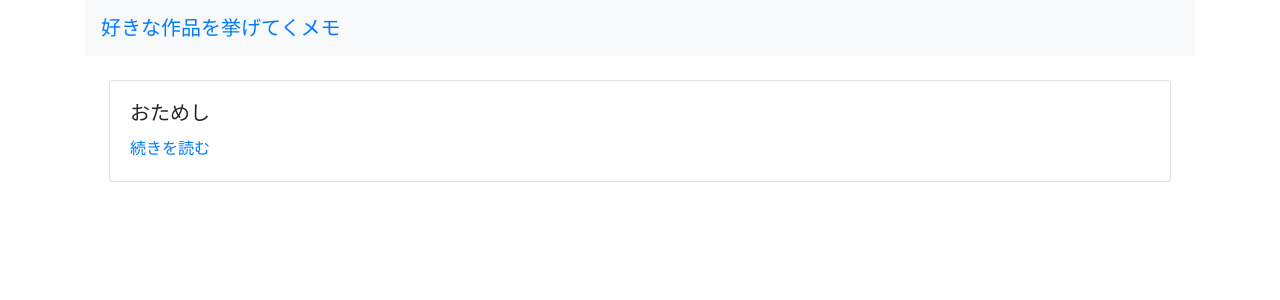
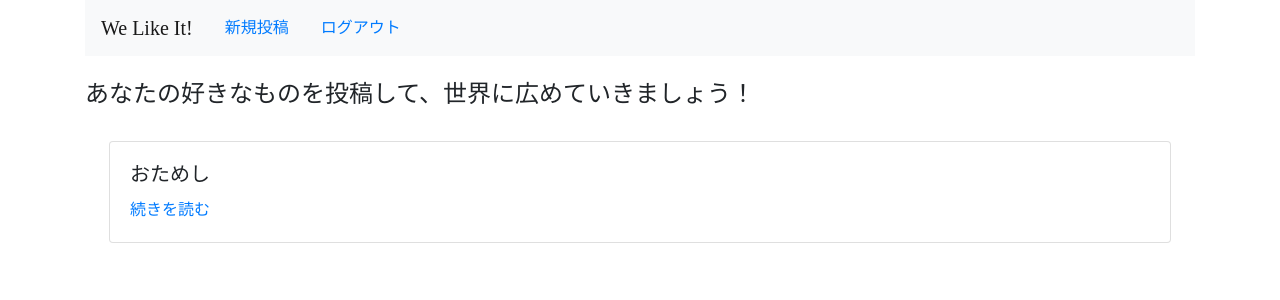
Before and after one commit to KJMAN678/web1week_no_login, a Flask app: page / in a window 1280 px wide. Shown: the top 300 px of the page. Run offline with Flask 2, Linux system fonts and the light colour scheme; the visitor is signed in with stand-in values (Sample User, id 1); data comes from the database, SQL or seed files in the repository; some libraries are stand-ins or nearby versions; some web fonts are replaced.

Commit message:
add subtitle

```diff
--- a/flask_blog/__init__.py
+++ b/flask_blog/__init__.py
@@ -1,8 +1,5 @@
 from flask import Flask
 from flask_sqlalchemy import SQLAlchemy
-import sys
-
-sys.path.append("/Users/kojis/anaconda3/kgs")
 
 app = Flask(__name__)
 
--- a/flask_blog/static/style.css
+++ b/flask_blog/static/style.css
@@ -2,7 +2,7 @@
     margin: 0.25rem;
 }
 
-.blog-body{
+.blog-body {
     padding: 1.25em;
 }
 
--- a/flask_blog/templates/layout.html
+++ b/flask_blog/templates/layout.html
@@ -1,19 +1,22 @@
 <!doctype html>
-<title>好きな作品を挙げてくメモ</title>
+<title>We Like It!</title>
 
-<link rel="stylesheet" href="https://maxcdn.bootstrapcdn.com/bootstrap/4.0.0/css/bootstrap.min.css">
-<script src="https://code.jquery.com/jquery-3.2.1.slim.min.js"></script>
-<script src="https://cdnjs.cloudflare.com/ajax/libs/popper.js/1.12.9/umd/popper.min.js"></script>
-<script src="https://maxcdn.bootstrapcdn.com/bootstrap/4.0.0/js/bootstrap.min.js"></script>
+<link rel="stylesheet" href="https://stackpath.bootstrapcdn.com/bootstrap/4.2.1/css/bootstrap.min.css" integrity="sha384-GJzZqFGwb1QTTN6wy59ffF1BuGJpLSa9DkKMp0DgiMDm4iYMj70gZWKYbI706tWS" crossorigin="anonymous">
+<script src="https://code.jquery.com/jquery-3.3.1.slim.min.js" integrity="sha384-q8i/X+965DzO0rT7abK41JStQIAqVgRVzpbzo5smXKp4YfRvH+8abtTE1Pi6jizo" crossorigin="anonymous"></script>
+<script src="https://cdnjs.cloudflare.com/ajax/libs/popper.js/1.14.6/umd/popper.min.js" integrity="sha384-wHAiFfRlMFy6i5SRaxvfOCifBUQy1xHdJ/yoi7FRNXMRBu5WHdZYu1hA6ZOblgut" crossorigin="anonymous"></script>
+<script src="https://stackpath.bootstrapcdn.com/bootstrap/4.2.1/js/bootstrap.min.js" integrity="sha384-B0UglyR+jN6CkvvICOB2joaf5I4l3gm9GU6Hc1og6Ls7i6U/mkkaduKaBhlAXv9k" crossorigin="anonymous"></script>
+
 <link href="https://fonts.googleapis.com/earlyaccess/mplus1p.css" rel="stylesheet" type="text/css">
 <link rel=stylesheet href="{{ url_for('static', filename='style.css') }}">
 
 <div class="container">
-    <nav class="navbar navbar-expand-lgnavbar-light bg-light">
-        <a class="navbar-brand" href="{{ url_for('show_entries') }}">好きな作品を挙げてくメモ</a>
+    <nav class="navbar navbar-expand-lg navbar-light bg-light">
+        <a class="navbar-brand" href="{{ url_for('show_entries') }}">We Like It!</a>
         <button class="navbar-toggler" type="button" data-toggle="collapse" data-target="#navbarNav" aria-controls="navbarNav" aria-expanded="false" aria-label="Togglenavigation">
             <span class="navbar-toggler-icon"></span>
         </button>
+
+
 
         <div class="collapse navbar-collapse" id-"navbarNav">
             <ul class="nav navbar-navnavbar-right">
@@ -37,6 +40,9 @@
         </div>
     </nav>
 
+    <br>
+    <h4>あなたの好きなものを投稿して、世界に広めていきましょう！</h4>
+
     <! flashの表示 get_flashed_messages()>
     {% for message in get_flashed_messages() %}
     <div class="alert alert-info" role="alert">
--- a/server.py
+++ b/server.py
@@ -1,8 +1,5 @@
 from flask_blog import app
 import os
-import sys
-
-sys.path.append("/Users/kojis/anaconda3/kgs")
 
 if __name__ == '__main__':
     port = int(os.getenv("PORT", 5000))
```
